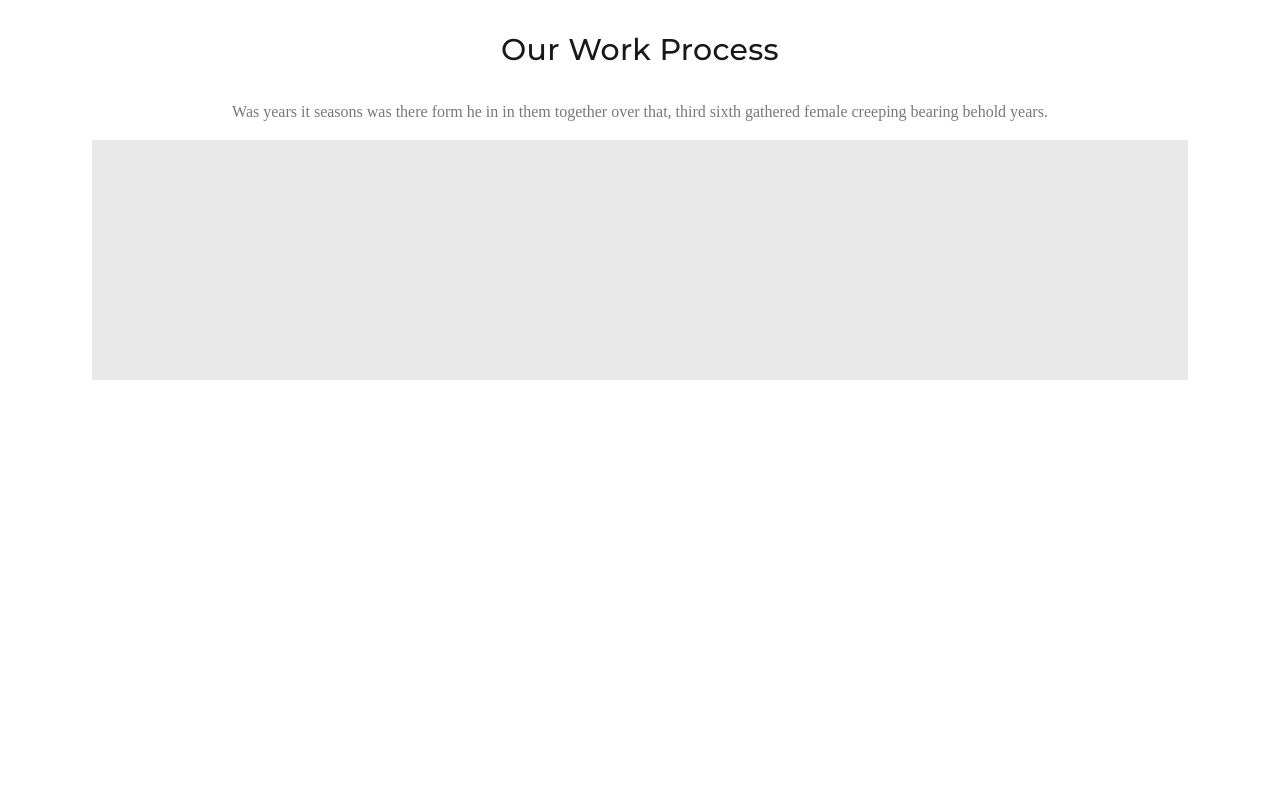
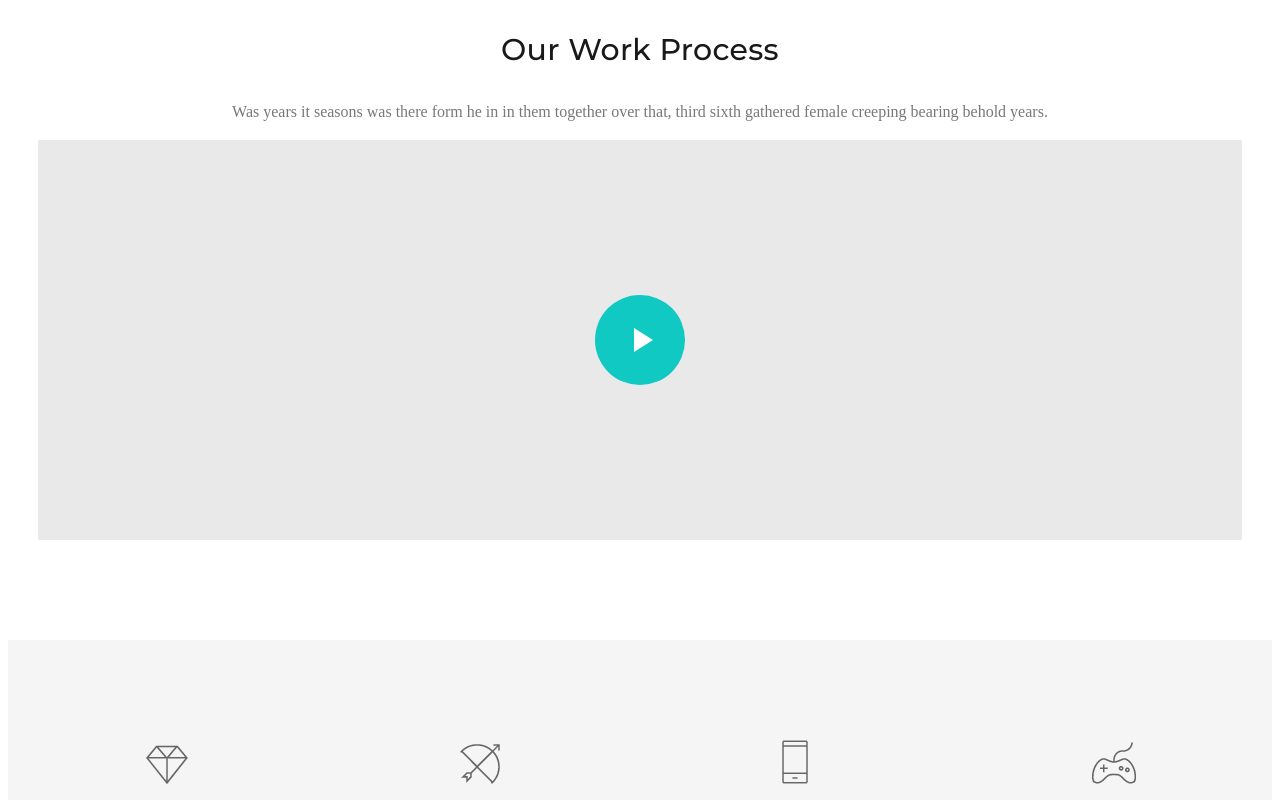
Before and after one commit to MaksDelta/Piroll, an Angular app: page / in a window 1280 px wide. Shown: the top 800 px of the page. Built offline with nearby package versions, Linux system fonts and the light colour scheme.

Commit message:
main - changes coomponent video-block

```diff
--- a/src/app/app.component.html
+++ b/src/app/app.component.html
@@ -4,7 +4,7 @@
 <app-informations-block></app-informations-block>
 <app-chess-block></app-chess-block> -->
 <app-video-block></app-video-block>
-<!-- <app-tabs-block></app-tabs-block>
-<app-slider-block></app-slider-block>
-<app-partners-block></app-partners-block>
-<app-form-gruop-block></app-form-gruop-block> -->
+<app-tabs-block></app-tabs-block>
+<!-- <app-slider-block></app-slider-block> -->
+<!-- <app-partners-block></app-partners-block> -->
+<!-- <app-form-gruop-block></app-form-gruop-block> -->
--- a/src/app/components/tabs-block/tabs-block.component.css
+++ b/src/app/components/tabs-block/tabs-block.component.css
@@ -1,5 +1,6 @@
-.container {
+:host {
   width: 100%;
+  display: block;
   margin: 100px 0 0;
   padding: 100px 0px 100px 0px;
   background-color: #f5f5f5;
@@ -45,7 +46,6 @@
   font-family: NunitoSans;
   font-size: 16px;
   line-height: 1.5;
-  letter-spacing: 0.08px;
   text-align: center;
   color: #787878;
   white-space: pre-line;
@@ -71,7 +71,6 @@
   font-family: NunitoSans;
   font-size: 16px;
   line-height: 1.5;
-  letter-spacing: 0.08px;
   text-align: center;
   color: #787878;
 }
@@ -96,7 +95,6 @@
   font-family: NunitoSans;
   font-size: 16px;
   line-height: 1.5;
-  letter-spacing: 0.08px;
   text-align: center;
   color: #787878;
 }
@@ -121,7 +119,6 @@
   font-family: NunitoSans;
   font-size: 16px;
   line-height: 1.5;
-  letter-spacing: 0.08px;
   text-align: center;
   color: #787878;
 }
@@ -147,7 +144,6 @@
   font-family: NunitoSans;
   font-size: 16px;
   line-height: 1.5;
-  letter-spacing: 0.08px;
   text-align: center;
   color: #787878;
 }
@@ -172,7 +168,6 @@
   font-family: NunitoSans;
   font-size: 16px;
   line-height: 1.5;
-  letter-spacing: 0.08px;
   text-align: center;
   color: #787878;
 }
@@ -197,7 +192,6 @@
   font-family: NunitoSans;
   font-size: 16px;
   line-height: 1.5;
-  letter-spacing: 0.08px;
   text-align: center;
   color: #787878;
 }
@@ -222,7 +216,6 @@
   font-family: NunitoSans;
   font-size: 16px;
   line-height: 1.5;
-  letter-spacing: 0.08px;
   text-align: center;
   color: #787878;
 }
--- a/src/app/components/tabs-block/tabs-block.component.html
+++ b/src/app/components/tabs-block/tabs-block.component.html
@@ -1,4 +1,3 @@
-<div class="container">
 <div class="container-row">
     <div class="container-diamond">
         <img class="diamond" src="/assets/pictures/pe-7-s-diamond.png" alt="diamond">
@@ -43,6 +42,3 @@
         <p class="description-paint-bucket">{{descriptionPaintBucket}}</p>
     </div>
 </div>
-
-
-</div>
--- a/src/app/components/video-block/video-block.component.css
+++ b/src/app/components/video-block/video-block.component.css
@@ -1,11 +1,12 @@
-.container {
-  width: 100%;
+:host {
+  padding: 0 30px 0 30px;
+  display: block;
 }
 
 .video-container {
-  width: 100%;
   display: flex;
   justify-content: center;
+  align-items: center;
 }
 
 .title {
@@ -22,16 +23,32 @@
   font-family: NunitoSans;
   font-size: 16px;
   line-height: 1.5;
-  /* letter-spacing: 0.08px; */
   text-align: center;
   color: #787878;
 }
 
 .video {
-  width: 85.65vw;
-  /* 100% */
-  /* height: calc(85.65vw * 0.488); */
-  height: 30vh;
-  /* vh */
+  width: 100%;
+  height: 50vh;
   background-color: #e9e9e9;
+  display: flex;
+  justify-content: center;
+  align-items: center;
 }
+
+.button-play {
+  width: 7vw;
+  height: 7vw;
+  border-radius: 50%;
+  background-color: #10c9c3;
+  display: flex;
+  justify-content: center;
+  align-items: center;
+}
+
+.arrow {
+  margin-left: 0.5vw;
+  border-top: 1vw solid transparent;
+  border-bottom: 1vw solid transparent;
+  border-left: 1.5vw solid #fff;
+}
--- a/src/app/components/video-block/video-block.component.html
+++ b/src/app/components/video-block/video-block.component.html
@@ -1,4 +1,3 @@
-<div class="container">
     <div class="text-container">
         <h1 class="title">
             {{mainTitle}}
@@ -8,6 +7,9 @@
         </p>
     </div>
     <div class="video-container">
-        <div class="video"></div>
+        <div class="video">
+            <div class="button-play">
+                <div class="arrow"></div>
+            </div>
+        </div>
     </div>
-</div>
```
Lines whose indentation alone changed are shown as unchanged.
